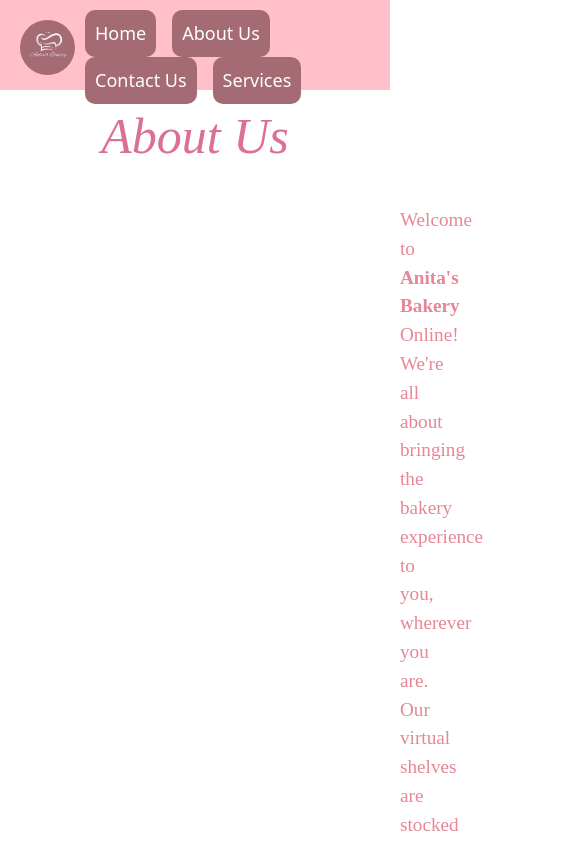
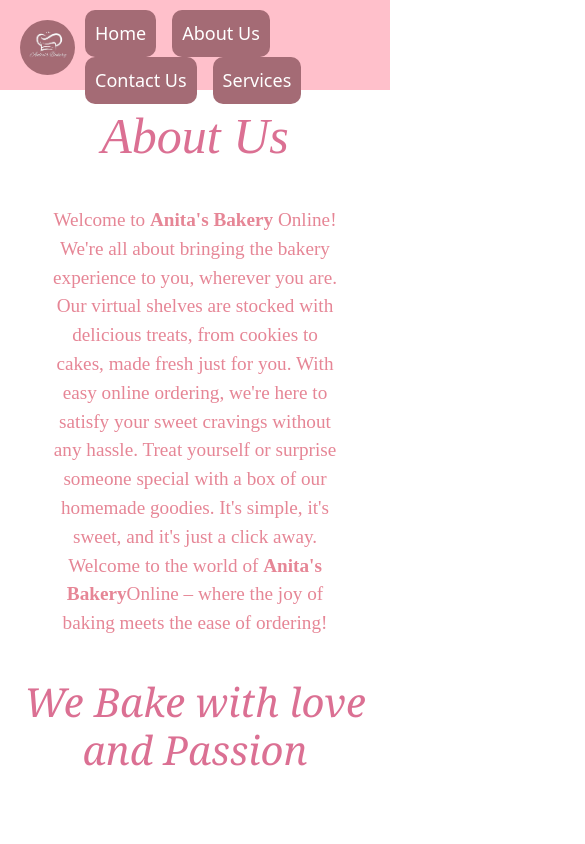
Before and after one commit to Anita771/React-coding, a React (Create React App) app: page /About in a window 390 px wide. Shown: the top 844 px of the page, 585 px wide, since content can reach past the window. Built offline with nearby package versions, Linux system fonts and the light colour scheme.

Commit message:
made about page responsive.

```diff
--- a/src/App.css
+++ b/src/App.css
@@ -137,10 +137,9 @@
 }
 
 .about {
-  padding-left:400px;
-  padding-right:400px;
+  padding-left:50px;
+  padding-right:50px;
   text-align: center;
-  text-justify: inter-word;
   font-size: larger;
   font-family: cursive;
   color: rgb(230, 134, 150)
```
